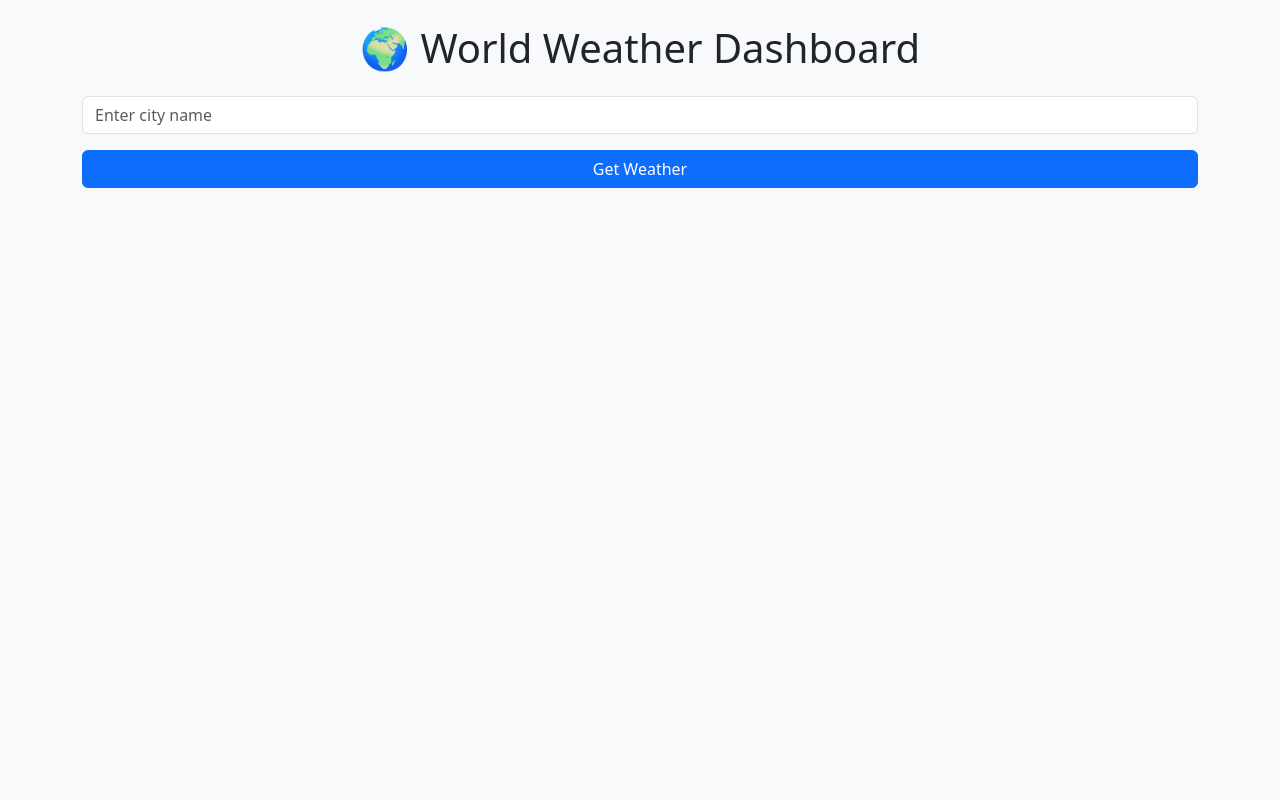
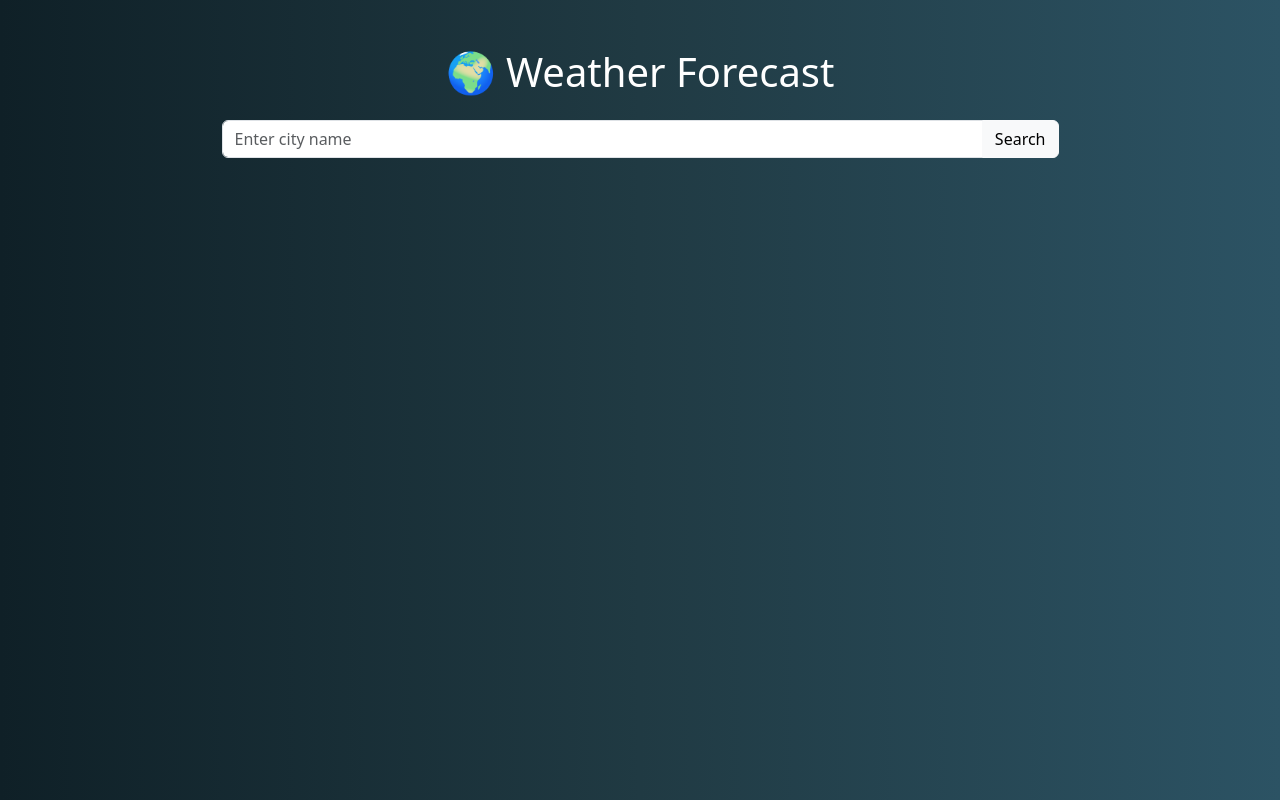
Before and after one commit to Marmitt/weather-app, a Flask app: page / in a window 1280 px wide. Run offline with Flask 3, Linux system fonts and the light colour scheme.

Commit message:
Update UI layout to match clean weather card design

```diff
--- a/templates/index.html
+++ b/templates/index.html
@@ -5,13 +5,70 @@
   <meta name="viewport" content="width=device-width, initial-scale=1.0"/>
   <title>World Weather Dashboard</title>
   <link href="https://cdn.jsdelivr.net/npm/bootstrap@5.3.0/dist/css/bootstrap.min.css" rel="stylesheet"/>
+  <script src="https://cdn.jsdelivr.net/npm/chart.js"></script>
+  <style>
+    body {
+      background: linear-gradient(to right, #0f2027, #203a43, #2c5364);
+      color: #fff;
+      min-height: 100vh;
+    }
+    .weather-card {
+      background-color: rgba(255, 255, 255, 0.1);
+      border-radius: 20px;
+      padding: 2rem;
+      box-shadow: 0 0 20px rgba(0,0,0,0.3);
+    }
+    .details-grid {
+      display: grid;
+      grid-template-columns: repeat(3, 1fr);
+      gap: 1rem;
+      margin-top: 1rem;
+    }
+    .detail-box {
+      background-color: rgba(255,255,255,0.08);
+      padding: 1rem;
+      border-radius: 10px;
+      text-align: center;
+    }
+    input {
+      background: rgba(255,255,255,0.2);
+      border: none;
+      color: #fff;
+    }
+    input::placeholder {
+      color: #ccc;
+    }
+  </style>
 </head>
-<body class="bg-light text-dark">
-  <div class="container mt-4">
-    <h1 class="mb-4 text-center">🌍 World Weather Dashboard</h1>
-    <input type="text" id="cityInput" placeholder="Enter city name" class="form-control mb-3" />
-    <button onclick="getWeather()" class="btn btn-primary w-100">Get Weather</button>
-    <div id="weatherResult" class="mt-4"></div>
+<body>
+  <div class="container d-flex flex-column align-items-center justify-content-center py-5">
+    <h1 class="mb-4 text-center">🌍 Weather Forecast</h1>
+
+    <div class="input-group mb-4 w-75">
+      <input type="text" id="cityInput" class="form-control" placeholder="Enter city name">
+      <button onclick="getWeather()" class="btn btn-light">Search</button>
+    </div>
+
+    <div id="weatherResult" class="weather-card w-100 text-center d-none">
+      <h2 id="cityName"></h2>
+      <h3 id="temperature"></h3>
+      <p id="description"></p>
+
+      <div class="details-grid mt-4">
+        <div class="detail-box">
+          <h5>Wind</h5>
+          <p id="wind"></p>
+        </div>
+        <div class="detail-box">
+          <h5>Weather Code</h5>
+          <p id="code"></p>
+        </div>
+        <div class="detail-box">
+          <h5>Lat / Lon</h5>
+          <p id="coords"></p>
+        </div>
+      </div>
+    </div>
   </div>
 
   <script>
@@ -19,17 +76,23 @@
       const city = document.getElementById("cityInput").value;
       const res = await fetch(`/weather?city=${city}`);
       const data = await res.json();
-      const result = document.getElementById("weatherResult");
+
+      const card = document.getElementById("weatherResult");
 
       if (data.error) {
-        result.innerHTML = `<div class="alert alert-danger">${data.error}</div>`;
-      } else {
-        result.innerHTML = `
-          <h3>${data.city.name}, ${data.city.country}</h3>
-          <p><strong>Temperature:</strong> ${data.list[0].main.temp}°C</p>
-          <p><strong>Condition:</strong> ${data.list[0].weather[0].description}</p>
-        `;
+        card.classList.add("d-none");
+        alert(data.error);
+        return;
       }
+
+      document.getElementById("cityName").innerText = data.city;
+      document.getElementById("temperature").innerText = `${data.current.temperature}°C`;
+      document.getElementById("description").innerText = "Current weather condition";
+      document.getElementById("wind").innerText = `${data.current.windspeed} km/h`;
+      document.getElementById("code").innerText = data.current.weathercode;
+      document.getElementById("coords").innerText = `${parseFloat(data.lat).toFixed(2)}, ${parseFloat(data.lon).toFixed(2)}`;
+
+      card.classList.remove("d-none");
     }
   </script>
 </body>
```
